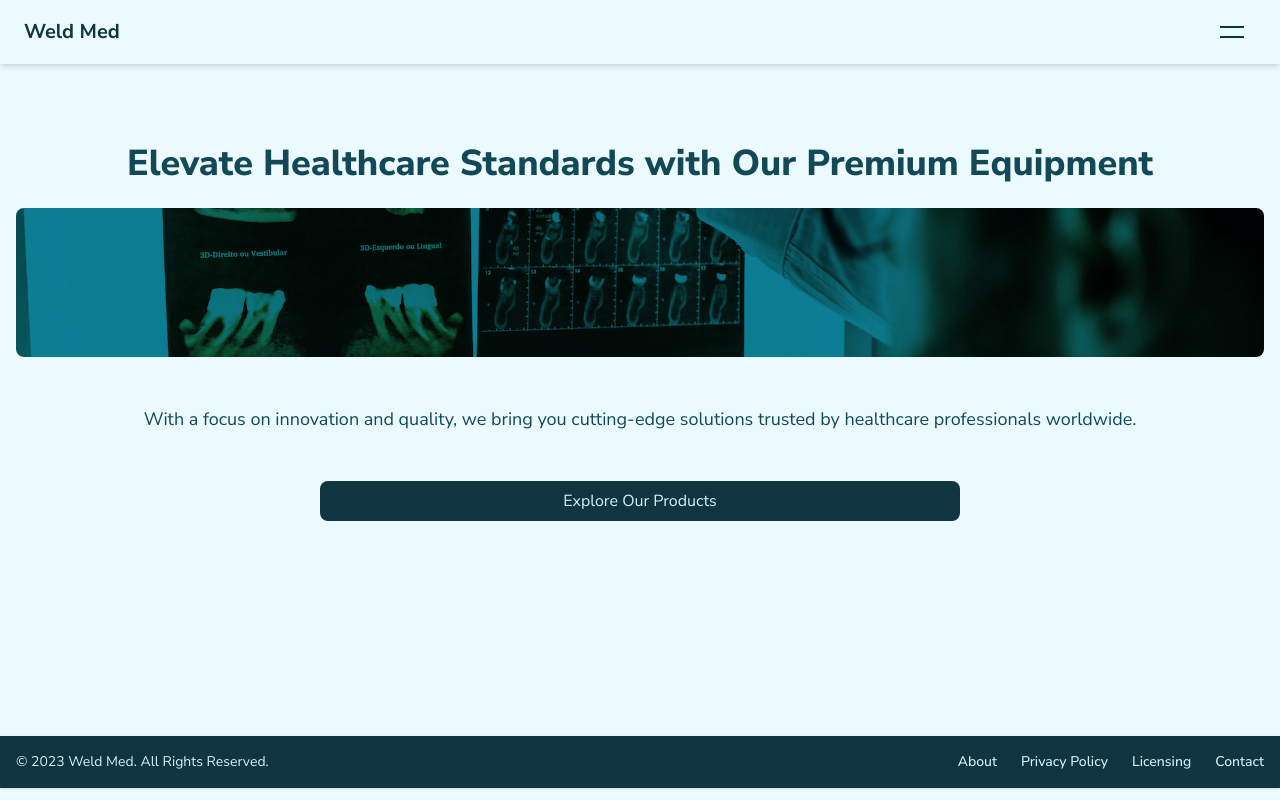
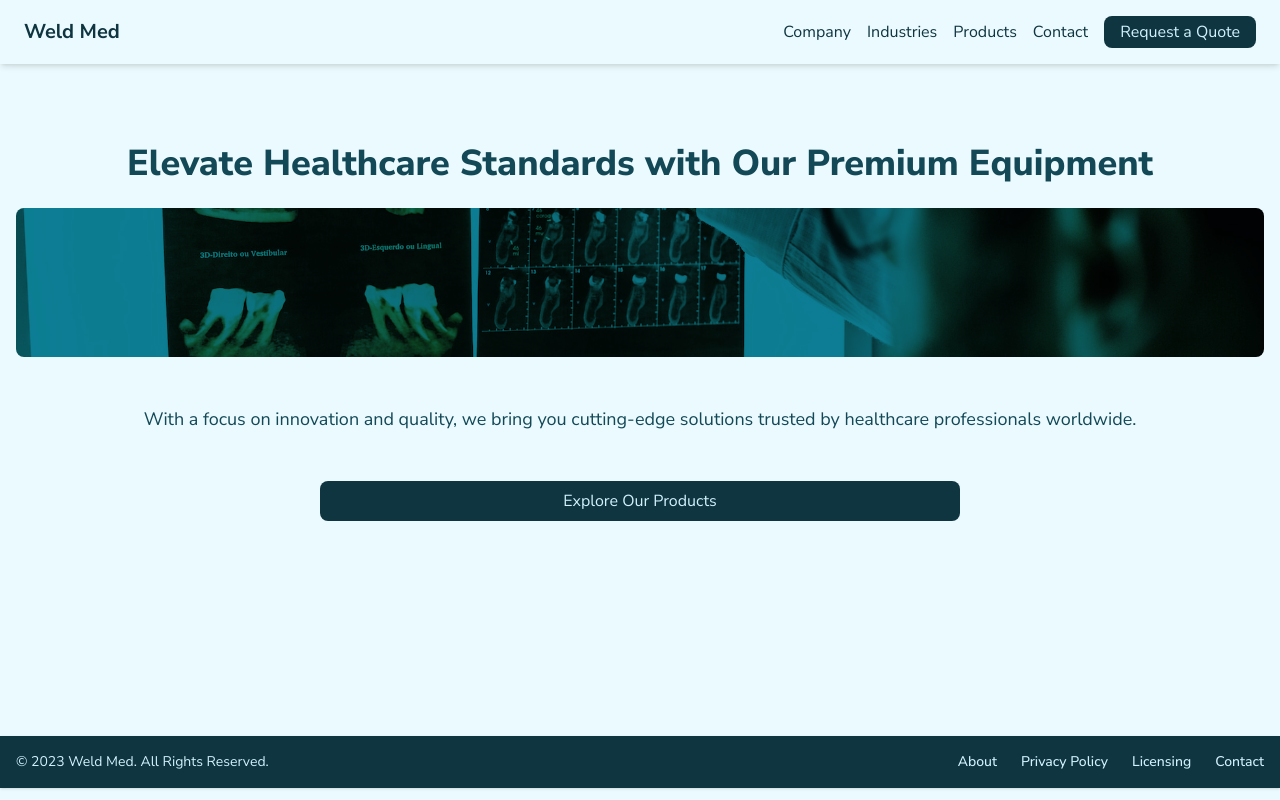
Before and after one commit to musaakhmed/msr-trading, a Next.js app: page / in a window 1280 px wide. Built offline with nearby package versions, Linux system fonts and the light colour scheme.

Commit message:
feat: adapt navbar menu to desktop version

```diff
--- a/src/components/ui/Header/HamBox.tsx
+++ b/src/components/ui/Header/HamBox.tsx
@@ -2,7 +2,7 @@ import React from 'react';
 
 export const HamBox = ({ isOpen }: { isOpen: boolean }) => {
 	return (
-		<div className="relative flex aspect-square h-12 flex-col items-center justify-center gap-2 rounded-full transition-all duration-200">
+		<div className="relative flex aspect-square h-12 flex-col items-center justify-center gap-2 rounded-full transition-all duration-200 lg:hidden">
 			<span
 				className={`h-[2px] w-6 bg-primary  transition-all duration-300 ease-in-out ${
 					isOpen ? ' absolute rotate-[135deg]' : ''
--- a/src/components/ui/Header/Header.tsx
+++ b/src/components/ui/Header/Header.tsx
@@ -66,6 +66,9 @@ export default function NavMenu() {
 							<NavBar isOpen={isOpen} />
 						</motion.div>
 					)}
+					<div className="hidden lg:block">
+						<NavBar isOpen={true} />
+					</div>
 				</AnimatePresence>
 			</div>
 		</header>
--- a/src/components/ui/Header/NavBar.tsx
+++ b/src/components/ui/Header/NavBar.tsx
@@ -60,10 +60,10 @@ const containerVars = {
 
 const NavBar = ({ isOpen }: { isOpen: boolean }) => {
 	return (
-		<div className=" flex flex-col items-center justify-between gap-16">
+		<div className=" flex flex-col items-center justify-between gap-16 lg:flex-row lg:gap-4">
 			<motion.nav className="">
 				<AnimatePresence>
-					<ul className="-mt-16 flex w-full flex-col items-center justify-evenly gap-10 text-3xl">
+					<ul className="-mt-16 flex w-full flex-col items-center justify-evenly gap-10 text-3xl lg:mt-0 lg:flex-row lg:gap-4 lg:text-base">
 						{navItems.map((navItem) => (
 							<motion.div
 								variants={containerVars}
@@ -112,7 +112,7 @@ const NavBar = ({ isOpen }: { isOpen: boolean }) => {
 					}}
 					exit={{ opacity: 0, y: 50 }}
 					whileHover={{ scale: 1.05 }}
-					className=" rounded-lg bg-primary px-8 py-3 text-2xl font-semibold text-secondary"
+					className=" rounded-lg bg-primary px-8 py-3 text-2xl font-semibold text-secondary lg:px-4 lg:py-1  lg:text-base lg:font-normal"
 				>
 					Request a Quote
 				</motion.button>
```
